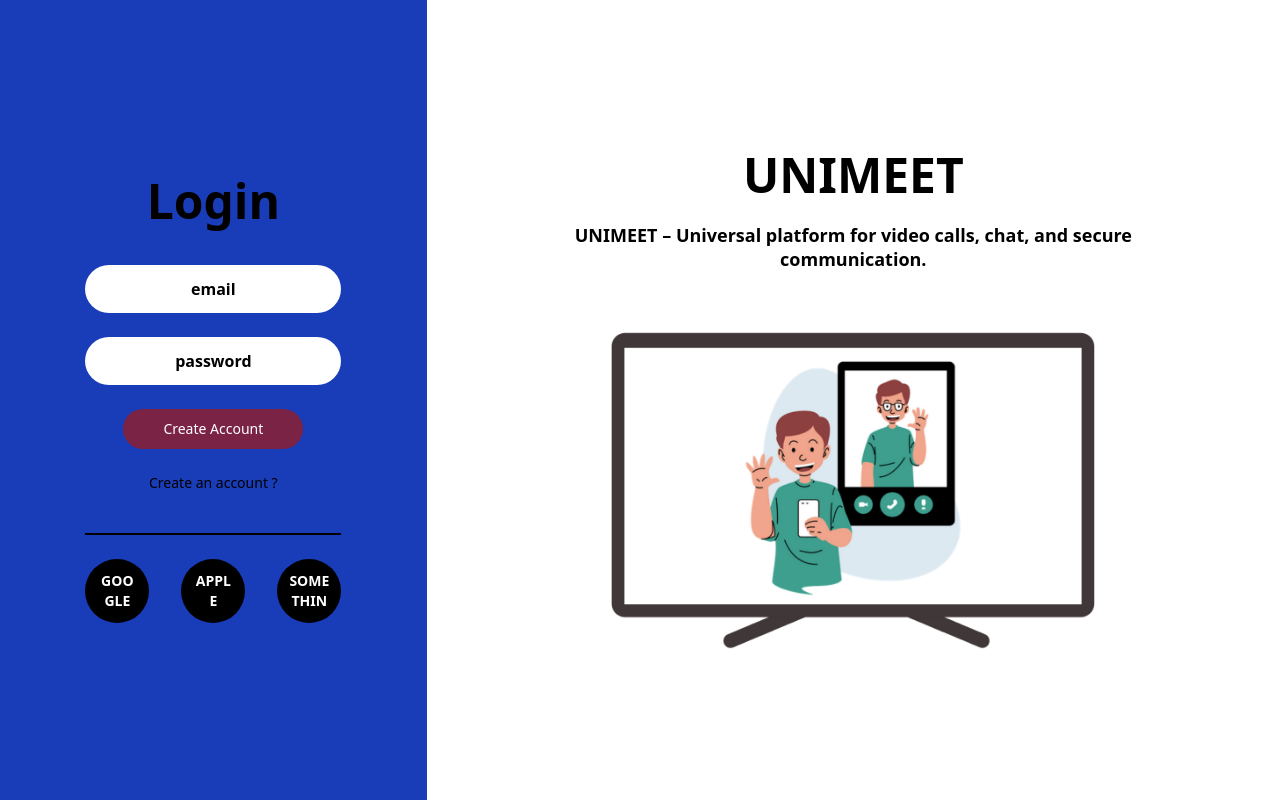
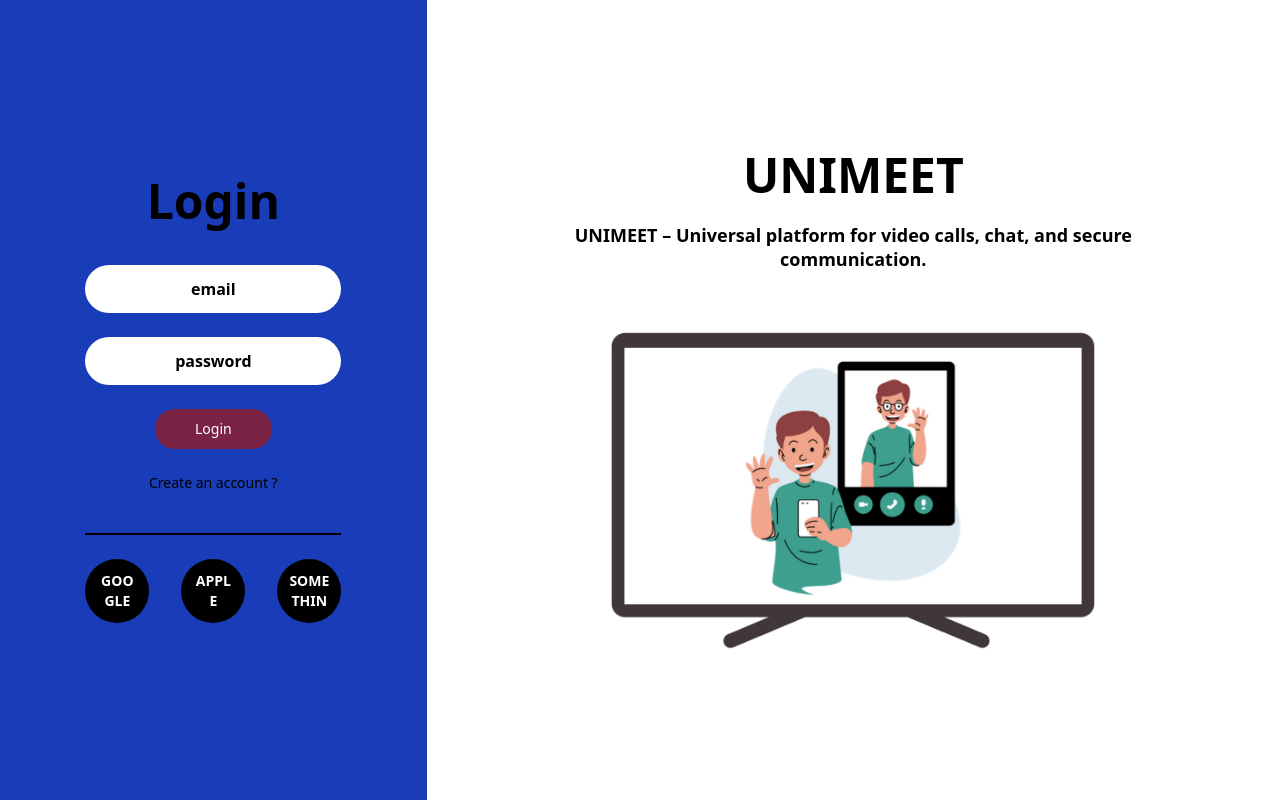
Before and after one commit to Devpatel1510/UNIMEET, a React (Vite) app in the folder frontend/: page /login in a window 1280 px wide. Built offline with nearby package versions, Linux system fonts and the light colour scheme; no server answers; what tailwindcss-motion would draw is missing.

Commit message:
Update Login.jsx

```diff
--- a/frontend/src/pages/Login.jsx
+++ b/frontend/src/pages/Login.jsx
@@ -1,6 +1,7 @@
 import React, { useState } from 'react'
 import { useauthstore } from '../store/auth.store';
 import { Link } from 'react-router-dom';
+import { Loader2 } from 'lucide-react';
 
 function Login() {
     const [formdata, setformdata] = useState({
@@ -44,11 +45,13 @@ function Login() {
                         >
                             {isLoginin ? (
                                 <>
+                                    <Loader2 />
 
                                     Loading...
+
                                 </>
                             ) : (
-                                "Create Account"
+                                "Login"
                             )}
                         </button>
                         <Link
```
